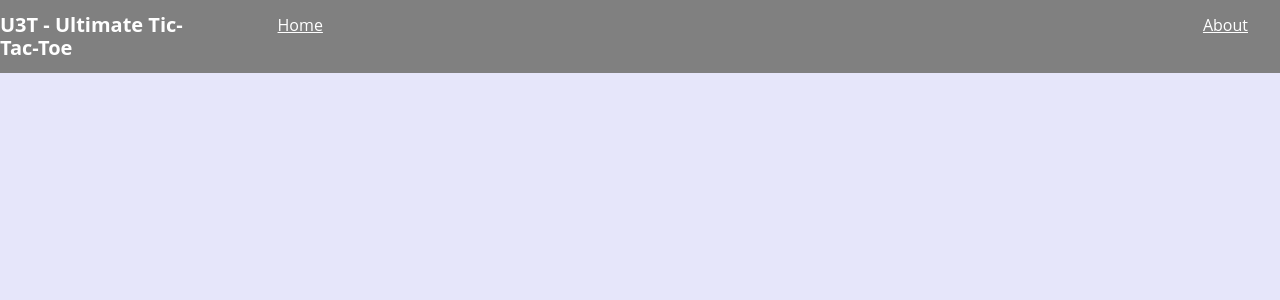
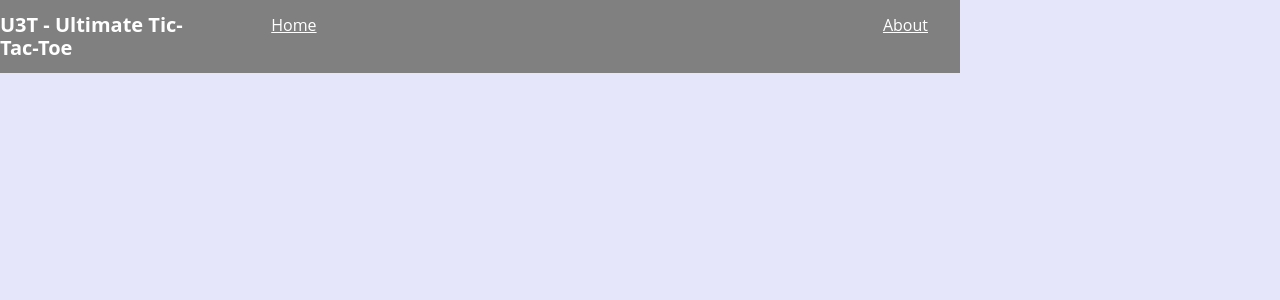
Before and after one commit to chacestew/u3t, a React app: page /about in a window 1280 px wide. Shown: the top 300 px of the page. Built offline with nearby package versions, Linux system fonts and the light colour scheme; no server answers.

Commit message:
Set Grid's width/height to viewport and fix padding overflow

```diff
--- a/src/client/Components/App.js
+++ b/src/client/Components/App.js
@@ -11,14 +11,24 @@ import PlayAI from './PlayAI';
 
 const GlobalStyle = createGlobalStyle`
   ${styledNormalize}
+  html {
+    box-sizing: border-box;
+  }
+
+  *,
+  *:before,
+  *:after {
+    box-sizing: inherit;
+  }
+
   body {
     background-color: lavender;
-    height: 100vh;
     font-family: 'Open Sans', sans-serif;
 
     #root {
-    display: flex;
-    flex-direction: column;
+     max-width: 960px;
+     display: flex;
+     flex-direction: column;
     }
   }
 `;
@@ -26,6 +36,8 @@ const GlobalStyle = createGlobalStyle`
 const Main = styled.main`
   display: flex;
   justify-content: center;
+  margin: 0 auto;
+  background-color: lightgreen;
 `;
 
 const Header = styled.header`
--- a/src/client/Components/GameArea/GlobalBoard.js
+++ b/src/client/Components/GameArea/GlobalBoard.js
@@ -48,7 +48,14 @@ const GameView = ({ state, playTurn, turnStartTime, status }) => {
   return (
     <Container>
       <Header turn={turn} turnStartTime={turnStartTime} />
-      <Grid>
+      <Grid
+        css={`
+          width: 100vw;
+          height: 100vw;
+          max-width: 640px;
+          max-height: 640px;
+        `}
+      >
         {boards.map((b, i) => (
           <Board
             gameWinner={winner}
--- a/src/client/Components/GameArea/LocalBoard/Cell.js
+++ b/src/client/Components/GameArea/LocalBoard/Cell.js
@@ -12,8 +12,6 @@ const StyledCell = styled.button`
   justify-content: center;
   align-items: center;
   background-color: ${theme.cellBackground};
-  min-width: 2em;
-  min-height: 2em;
   cursor: pointer;
 
   &:focus {
```
